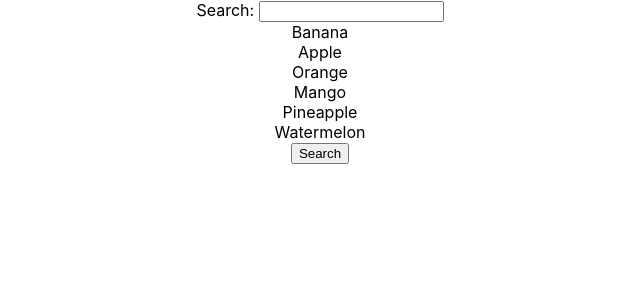
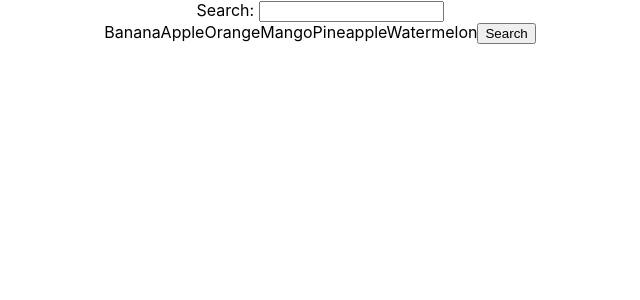
Before and after one commit to GoranAviani/search_filter_in_react, a React (Create React App) app: page / in a window 1280 px wide. Shown: the top 300 px of the page, without its empty margins (320-960 px from the left). Built offline with nearby package versions, Linux system fonts and the light colour scheme.

Commit message:
search_filter_in_react

```diff
--- a/src/Search.js
+++ b/src/Search.js
@@ -28,10 +28,7 @@ const Search = ({data, appDataHandler}) => {
             <div>
                 Search: <input value={userInput} onChange={inputHandler}/>
             </div>
-            {filterList &&
-                filterList.map((item) => (
-                    <div>{item}</div> //Display each item
-                ))}
+            {filterList ? filterList : "No results found"}
             <button type="submit">Search</button>
         </form>
     );
```
